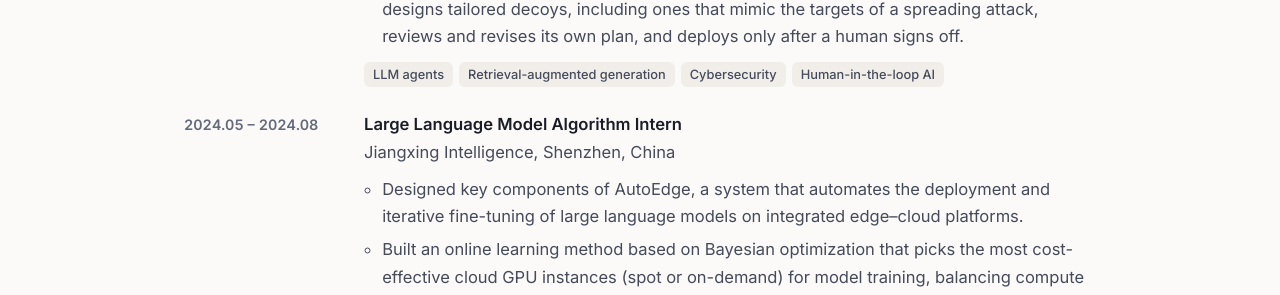
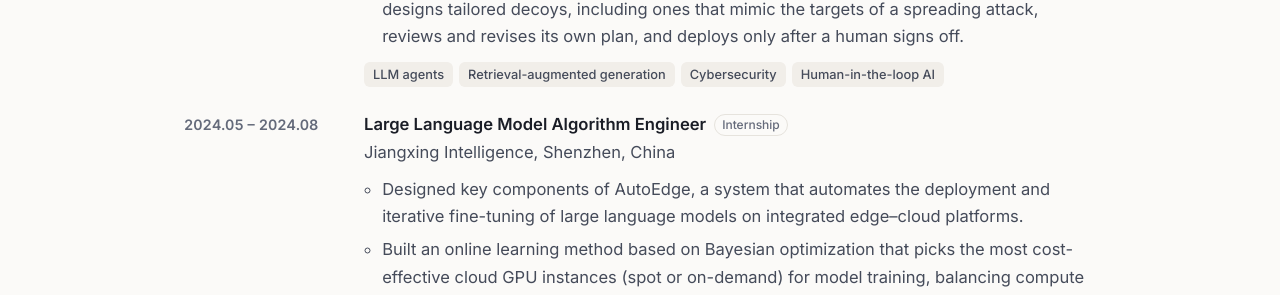
Before and after one commit to JiaxingLi-SFU/JiaxingLi-SFU.github.io, a Jekyll site: the page built from index.md, in a window 1280 px wide and 900 px high, scrolled down 3808 px. Shown: the part 146-441 px from the top of the window. Built offline with Jekyll 4.4.1, drawn with Linux system fonts in a browser that asks for light colours.

Commit message:
Show the Jiangxing internship as a note, like Fortinet
The role reads "Large Language Model Algorithm Engineer" with a small
"Internship" note, matching the Fortinet entry.

Co-Authored-By: Claude Opus 5.5 <noreply@anthropic.com>
Claude-Session: https://claude.ai/code/session_0193679TpAPSb23k6vAr88pu

```diff
--- a/_data/experience.yml
+++ b/_data/experience.yml
@@ -14,7 +14,8 @@
     - "Turned a single request into an autonomous defense: the agent maps the live network, designs tailored decoys, including ones that mimic the targets of a spreading attack, reviews and revises its own plan, and deploys only after a human signs off."
 
 - period: "2024.05 – 2024.08"
-  role: "Large Language Model Algorithm Intern"
+  role: "Large Language Model Algorithm Engineer"
+  note: "Internship"
   company: "Jiangxing Intelligence"
   location: "Shenzhen, China"
   tags: ["LLM deployment", "Edge–cloud computing", "Bayesian optimization"]
```
Also changed, not shown: 1 other file.
